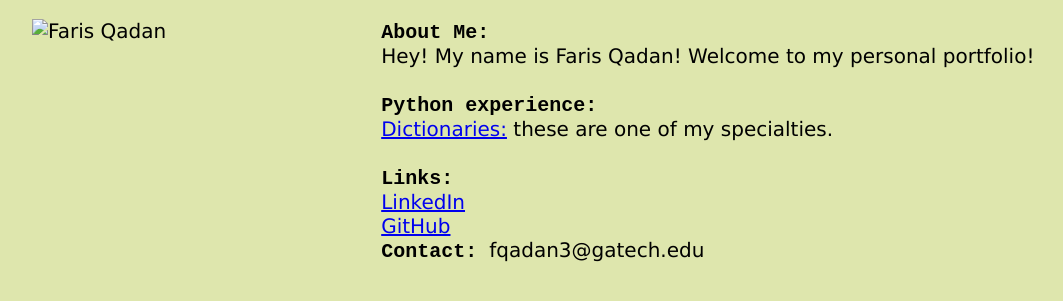
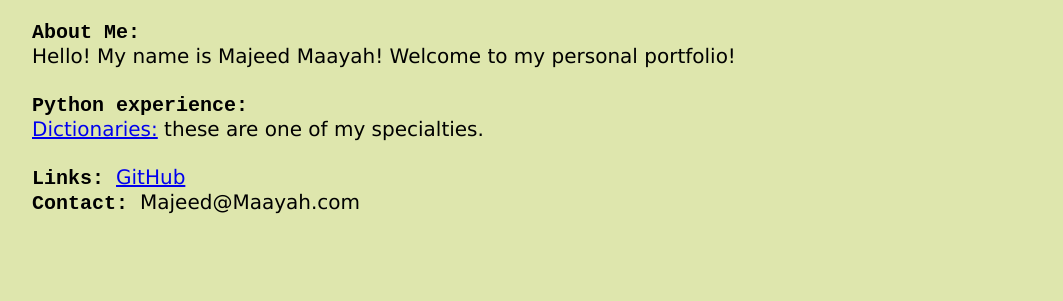
Before and after one commit to MajeedM14/MajeedM14.github.io, a plain HTML site: page index.html in a window 1280 px wide. Shown: the part 61-362 px from the top of the page, without its empty margins (76-1139 px from the left). Drawn offline with Linux system fonts and the light colour scheme.

Commit message:
Update index.html

```diff
--- a/index.html
+++ b/index.html
@@ -1,4 +1,4 @@
-<!DOCTYPE html>
+  <!DOCTYPE html>
 <html>
     <style>
         body {
@@ -39,33 +39,29 @@
 
     </style>
     <head>
-        <title>Faris Qadan</title>
+        <title>Majeed Maayah</title>
     </head>
     <body>
         <h1>Welcome to my Website!</h1>
 
         <p>
-            <img title="headshot" src="Prof_Head.jpg" alt="Faris Qadan" style="vertical-align:middle;width:30%;height:30%;border-right: 30px solid rgb(222, 230, 173);">
             <textAbout>
             <b style="font-family: 'Courier New', Courier, monospace; white-space: nowrap;"> About Me: </b>
             <br/>
-            Hey! My name is Faris Qadan! Welcome to my personal portfolio!
+            Hello! My name is Majeed Maayah! Welcome to my personal portfolio!
             <br/>
             <br/>
             <b style="font-family: 'Courier New', Courier, monospace; white-space: nowrap;"> Python experience: </b>
             <br/>
-            <a href="https://github.com/fa-ris/RFS-coding/blob/main/group1and2_7_10_2023.py" target="_blank" rel="noreferrer noopener">Dictionaries:</a>
+            <a href="https://github.com/MajeedM14/python-start/blob/main/group1and2_7_10_2023.py" target="_blank" rel="noreferrer noopener">Dictionaries:</a>
              these are one of my specialties.
             <br/>
             <br/>
             <b style="font-family: 'Courier New', Courier, monospace; white-space: nowrap;"> Links: </b>
-            <br/>
-            <a href="https://www.linkedin.com/in/farisqadan/" target="_blank" rel="noreferrer noopener">LinkedIn</a>
-            <br/>
-            <a href="https://github.com/fa-ris" target="_blank" rel="noreferrer noopener">GitHub</a>
+            <a href="https://github.com/MajeedM14" target="_blank" rel="noreferrer noopener">GitHub</a>
             <br/>
             <b style="font-family: 'Courier New', Courier, monospace; white-space: nowrap;"> Contact: </b>
-            fqadan3@gatech.edu
+            Majeed@Maayah.com
             <br/>
             </textAbout>
 
```
